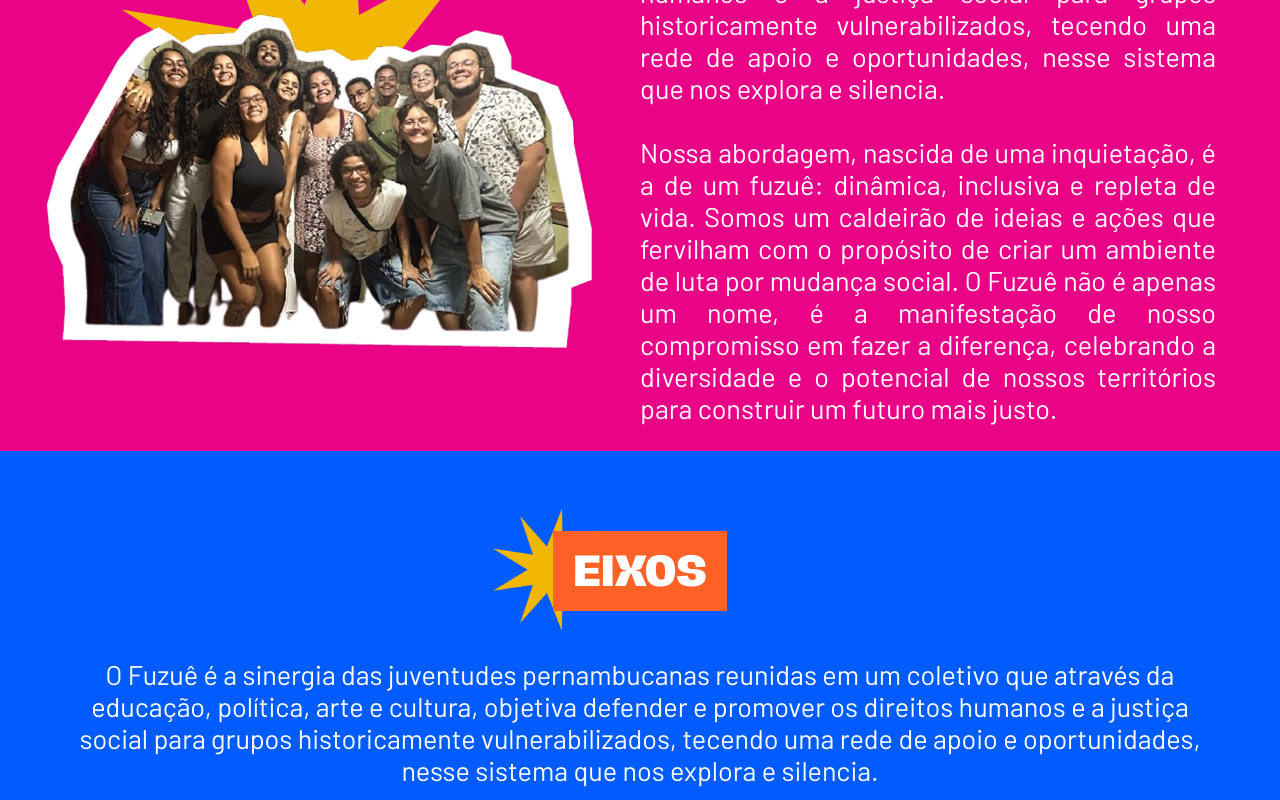
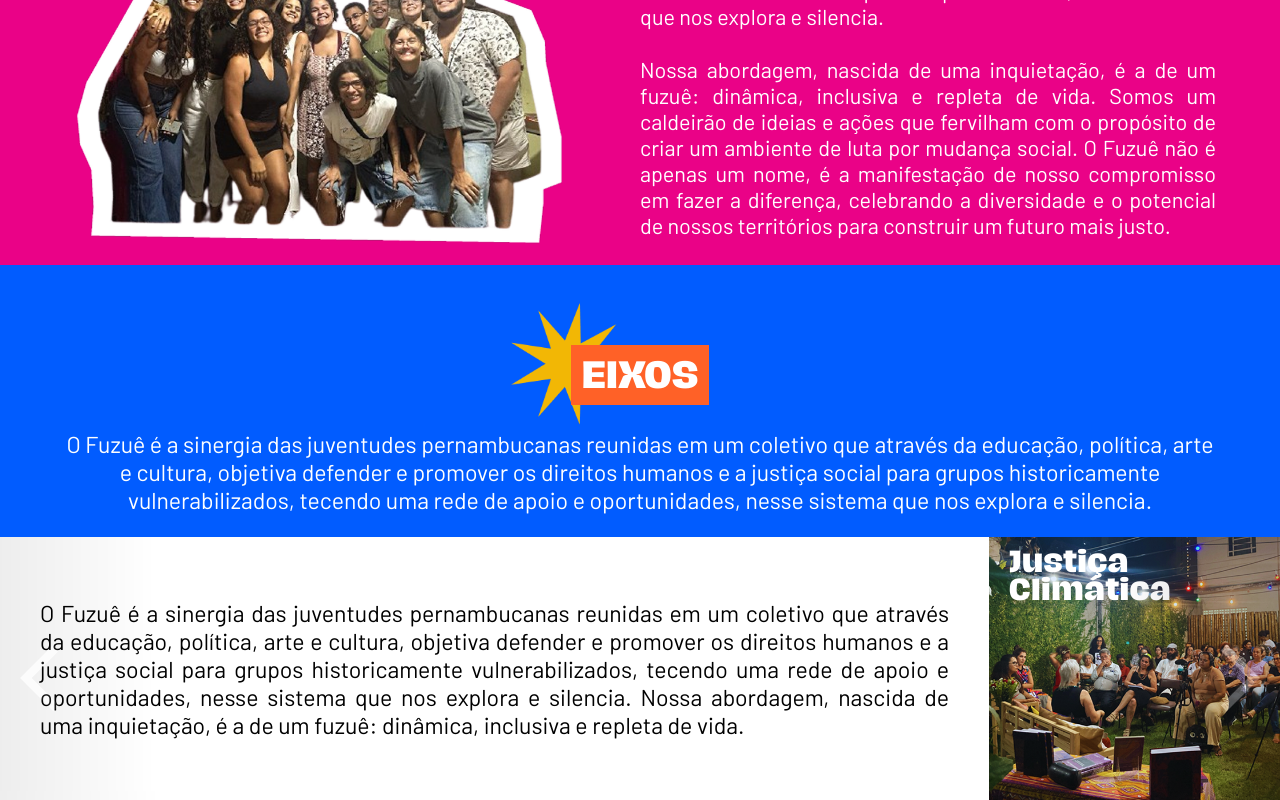
Before and after one commit to FuzuePorDireitosHumanos/fuzue-landingpage, a React (Vite) app: page / in a window 1280 px wide. Shown: the part 800-1600 px from the top of the page. Built offline with nearby package versions, Linux system fonts and the light colour scheme.

Commit message:
mobile-finalizado/alterando-tamanhos/arrumando-resolucao

```diff
--- a/src/components/Buttons/styles.css
+++ b/src/components/Buttons/styles.css
@@ -32,7 +32,7 @@
     }
 }
 
-@media screen and (min-width: 320px) {
+@media screen and (min-width: 320px) and (max-width: 480px) {
    .button-container {
     height: 50px;
     width: 100%;
--- a/src/components/ContatosSection/styles.css
+++ b/src/components/ContatosSection/styles.css
@@ -15,6 +15,7 @@
     right: 0;
     width: 30%;
     user-select: none;
+    overflow: hidden;
   }
 
   .second-figure-contatos {
@@ -54,6 +55,7 @@
       margin: 0;
       width: 100%;
       margin: 40px;
+      margin-top: 10px;
     }
 
     h1 {
@@ -98,8 +100,37 @@
         text-align: center;
 
         a {
+          transition: ease-in-out 800ms;
           text-decoration: none;
           color: #000;
+        }
+      }
+    }
+
+    .insta:hover {
+      a {
+        text-decoration: underline;
+      }
+    }
+  }
+}
+
+@media screen and (min-width: 1920px) {
+  .contatos-container {
+    .contatos {
+      p {
+        font-size: 29px;
+      }
+
+      .email {
+        h1 {
+          font-size: 40px;
+        }
+      }
+
+      .insta {
+        h2 {
+          font-size: 38px;
         }
       }
     }
--- a/src/components/EixosSection/index.jsx
+++ b/src/components/EixosSection/index.jsx
@@ -42,14 +42,18 @@ const EixosSection = () => {
         historicamente vulnerabilizados, tecendo uma rede de apoio e
         oportunidades, nesse sistema que nos explora e silencia.
       </p>
+
       {/* div swiper */}
       <div className="swiper-wrapper">
+
         {/* Botões para mover entre slides */}
         <div className="buttons-move">
+
           {/* Botao slide anterior */}
           <div className="button-prev" onClick={prevSlide}>
             <img src={ArrowPrev} />
           </div>
+
           {/* Botão proximo slide */}
           <div className="button-next" onClick={nextSlide}>
             <img src={ArrowNext} />
@@ -63,26 +67,32 @@ const EixosSection = () => {
           speed={1000}
           modules={[Autoplay]}
         >
+
           {/* Slide 1 */}
           <SwiperSlide>
             <Slide
               text="O Fuzuê é a sinergia das juventudes pernambucanas reunidas em um
             coletivo que através da educação, política, arte e cultura, objetiva
-            defender e promover os direitos humanos e a justiça social para grupos
-            historicamente vulnerabilizados, tecendo uma rede de apoio e
-            oportunidades, nesse sistema que nos explora e silencia."
+            defender e promover os direitos humanos e a justiça social para
+            grupos historicamente vulnerabilizados, tecendo uma rede de apoio e
+            oportunidades, nesse sistema que nos explora e silencia. Nossa
+            abordagem, nascida de uma inquietação, é a de um fuzuê: dinâmica,
+            inclusiva e repleta de vida."
               title="Justiça Climática"
               image={EixoImagem}
             />
           </SwiperSlide>
+
           {/* Slide 2 */}
           <SwiperSlide>
             <Slide
               text="O Fuzuê é a sinergia das juventudes pernambucanas reunidas em um
             coletivo que através da educação, política, arte e cultura, objetiva
-            defender e promover os direitos humanos e a justiça social para grupos
-            historicamente vulnerabilizados, tecendo uma rede de apoio e
-            oportunidades, nesse sistema que nos explora e silencia."
+            defender e promover os direitos humanos e a justiça social para
+            grupos historicamente vulnerabilizados, tecendo uma rede de apoio e
+            oportunidades, nesse sistema que nos explora e silencia. Nossa
+            abordagem, nascida de uma inquietação, é a de um fuzuê: dinâmica,
+            inclusiva e repleta de vida."
               title="Justiça climática"
               image={EixoImagem}
             />
@@ -90,10 +100,10 @@ const EixosSection = () => {
         </Swiper>
       </div>
       <div className="buttons-move-mobile">
-        <div className="button-prev-mob">
+        <div className="button-prev-mob" onClick={prevSlide}>
           <img src={ArrowPrev} />
         </div>
-        <div className="button-next-mob">
+        <div className="button-next-mob" onClick={nextSlide}>
           <img src={ArrowNext} />
         </div>
       </div>
--- a/src/components/EixosSection/styles.css
+++ b/src/components/EixosSection/styles.css
@@ -27,13 +27,14 @@
       z-index: 1;
       background-color: #ff6127;
       display: flex;
-      padding: 20px;
+      padding: 10px;
       height: 40px;
       justify-content: center;
       align-items: center;
       user-select: none;
 
       h1 {
+        font-size: 35px;
         color: #fff;
         text-align: center;
       }
@@ -41,8 +42,10 @@
   }
 
   p {
+    font-size: 23px;
     text-align: center;
     width: 90%;
+    margin-top: 5px;
   }
 
   .swiper-wrapper {
@@ -98,7 +101,7 @@
         display: flex;
         align-items: center;
         justify-content: start;
-        opacity: 0.3;
+        opacity: 0.1;
         cursor: pointer;
         transition: all 0.3s ease-in-out;
         user-select: none;
@@ -112,6 +115,14 @@
   }
   .buttons-move-mobile {
     display: none;
+  }
+}
+
+@media screen and (min-width: 1920px) {
+  .eixos-container {
+    p {
+      font-size: 30px;
+    }
   }
 }
 
--- a/src/components/ProjetoAtual/styles.css
+++ b/src/components/ProjetoAtual/styles.css
@@ -60,6 +60,24 @@
   }
 }
 
+@media screen and (min-width: 1920px) {
+  .projeto-atual-container {
+    .main-content {
+      .texto-sobre {
+        p {
+          font-size: 29px;
+        }
+
+        .insta-link-cd {
+          a {
+            font-size: 29px;
+          }
+        }
+      }
+    }
+  }
+}
+
 @media screen and (min-width: 320px) and (max-width: 480px) {
   .projeto-atual-container {
     .sides {
--- a/src/components/Slide/index.jsx
+++ b/src/components/Slide/index.jsx
@@ -6,7 +6,7 @@ import "swiper/css";
 const Slide = ({ text, image, title }) => {
   return (
     <div className="eixo-container">
-      <p style={{ textAlign: "justify" }}>{text}</p>
+      <p style={{ textAlign: "justify" }} className="eixo-texto">{text}</p>
       <div className="imagem-eixo">
         <h1>{title}</h1>
         <img src={image} alt="eixo-image" />
--- a/src/components/Slide/styles.css
+++ b/src/components/Slide/styles.css
@@ -8,10 +8,11 @@
   background-color: #fff;
   box-sizing: border-box;
 
-  p {
-    padding: 40px;
+  .eixo-texto {
+    padding: 0px 40px;
     color: #000;
-    width: 70%;
+    width: 100%;
+    font-size: 23px;
     box-sizing: border-box;
     text-align: justify;
   }
@@ -26,6 +27,7 @@
       text-wrap: break-word;
       margin: 10px;
       margin-left: 20px;
+      font-size: 28px;
     }
 
     img {
@@ -35,12 +37,29 @@
   }
 }
 
+@media screen and (min-width: 1920px) {
+  .eixo-container {
+    .eixo-texto {
+      font-size: 30px;
+    }
+  }
+}
+
 @media screen and (min-width: 320px) and (max-width: 480px) {
   .eixo-container {
     flex-direction: column-reverse;
 
+    .eixo-texto {
+      font-size: 19px;
+      margin-top: 20px;
+    }
+
     .imagem-eixo {
       width: 100%;
+
+      h1 {
+        font-size: 35px;
+      }
     }
   }
 }
--- a/src/components/Sobre/styles.css
+++ b/src/components/Sobre/styles.css
@@ -22,7 +22,7 @@
 
     img {
       display: flex;
-      width: 90%;
+      width: 80%;
       height: 40%;
       box-sizing: border-box;
     }
@@ -37,7 +37,7 @@
     color: #fff;
 
     h1 {
-      font-size: 40px;
+      font-size: 35px;
       margin-top: 10px;
       margin-bottom: 5px;
       padding: 0;
@@ -47,8 +47,15 @@
     p {
       width: 90%;
       margin-top: 5px;
-      font-size: 27px;
       text-align: justify;
+    }
+  }
+}
+
+@media screen and (min-width: 1920px) {
+  .sobre-container {
+    p {
+      font-size: 30px;
     }
   }
 }
@@ -61,8 +68,12 @@
     .sobre-mobile {
       position: absolute;
       display: flex;
-            top: 30px;
+      top: 0;
       color: white;
+    }
+
+    .imagem {
+      padding: 10px 0;
     }
 
     .sobre {
--- a/src/index.css
+++ b/src/index.css
@@ -33,10 +33,19 @@ h1 {
 }
 
 p {
-  font-size: 27px;
+  /* font-size: 21px; */
+  font-size: 135%;
   color: #fff;
 }
 
 span {
   font-family: "Barlow", sans-serif;
 }
+
+body, html, #root {
+  overflow-x: hidden;
+}
+
+img {
+  user-select: none;
+}
```
Also changed, not shown: src/assets/eixo-image.png, src/assets/fuzue-foto.png. Lines whose indentation alone changed are shown as unchanged.
